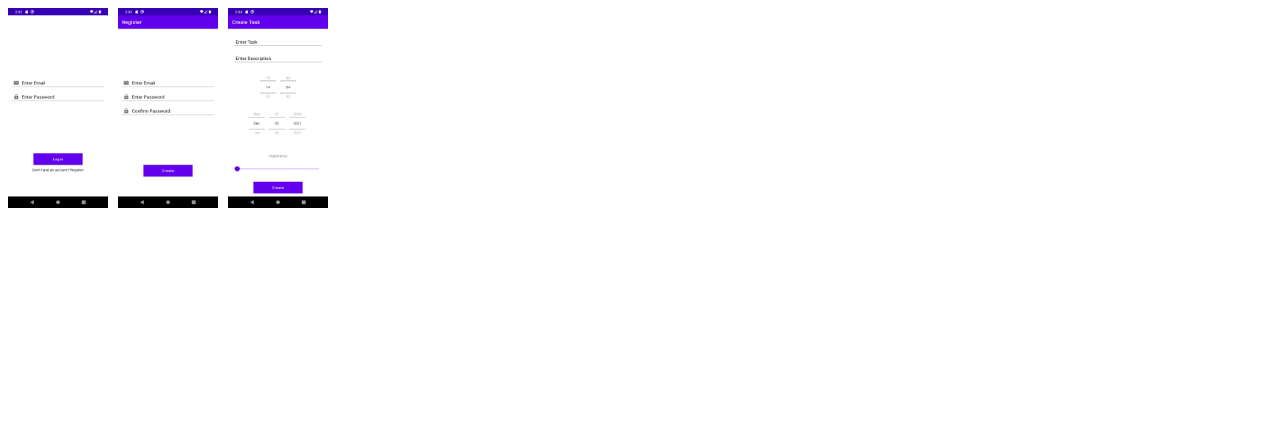
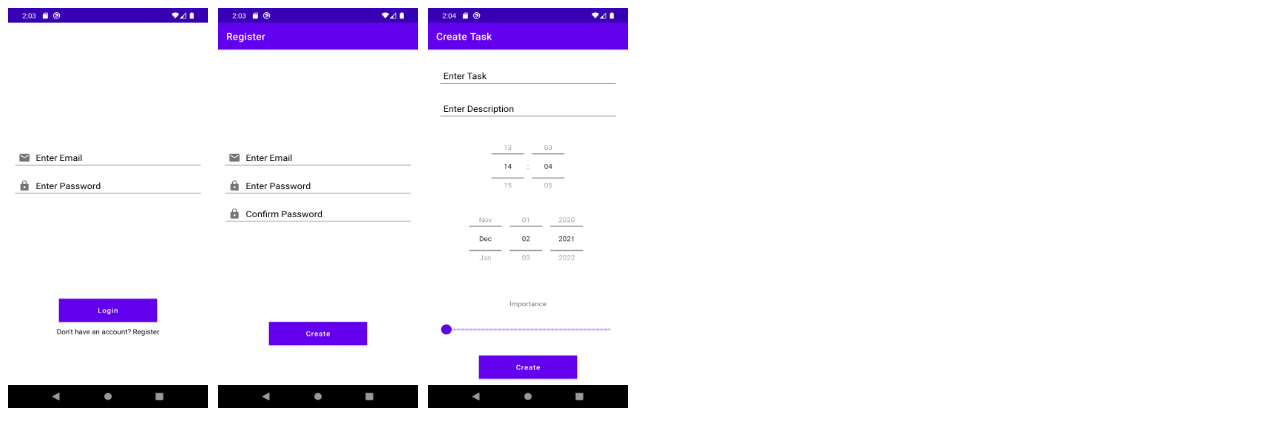
Before and after one commit to Xediri/Xediri.github.io, a plain HTML site: page index.html in a window 1280 px wide. Shown: the part 122-568 px from the top of the page. Drawn offline with Linux system fonts and the light colour scheme.

Commit message:
Update index.html

```diff
--- a/index.html
+++ b/index.html
@@ -16,10 +16,10 @@
 
 <p>&nbsp;</p>
 
-<h3><img align="left" alt="" height="200" src="Screenshot_1638450225.png" style="margin-right: 10px;" width="100" /></h3>
+<h3><img align="left" alt="" height="400" src="Screenshot_1638450225.png" style="margin-right: 10px;" width="200" /></h3>
 
-<h3><img align="left" alt="" height="200" src="Screenshot_1638450231.png" style="margin-right: 10px;" width="100" /></h3>
+<h3><img align="left" alt="" height="400" src="Screenshot_1638450231.png" style="margin-right: 10px;" width="200" /></h3>
 
-<h3><img align="left" alt="" height="200" src="Screenshot_1638450247.png" style="margin-right: 10px;" width="100" /></h3>
+<h3><img align="left" alt="" height="400" src="Screenshot_1638450247.png" style="margin-right: 10px;" width="200" /></h3>
 </body>
 </html>
```
